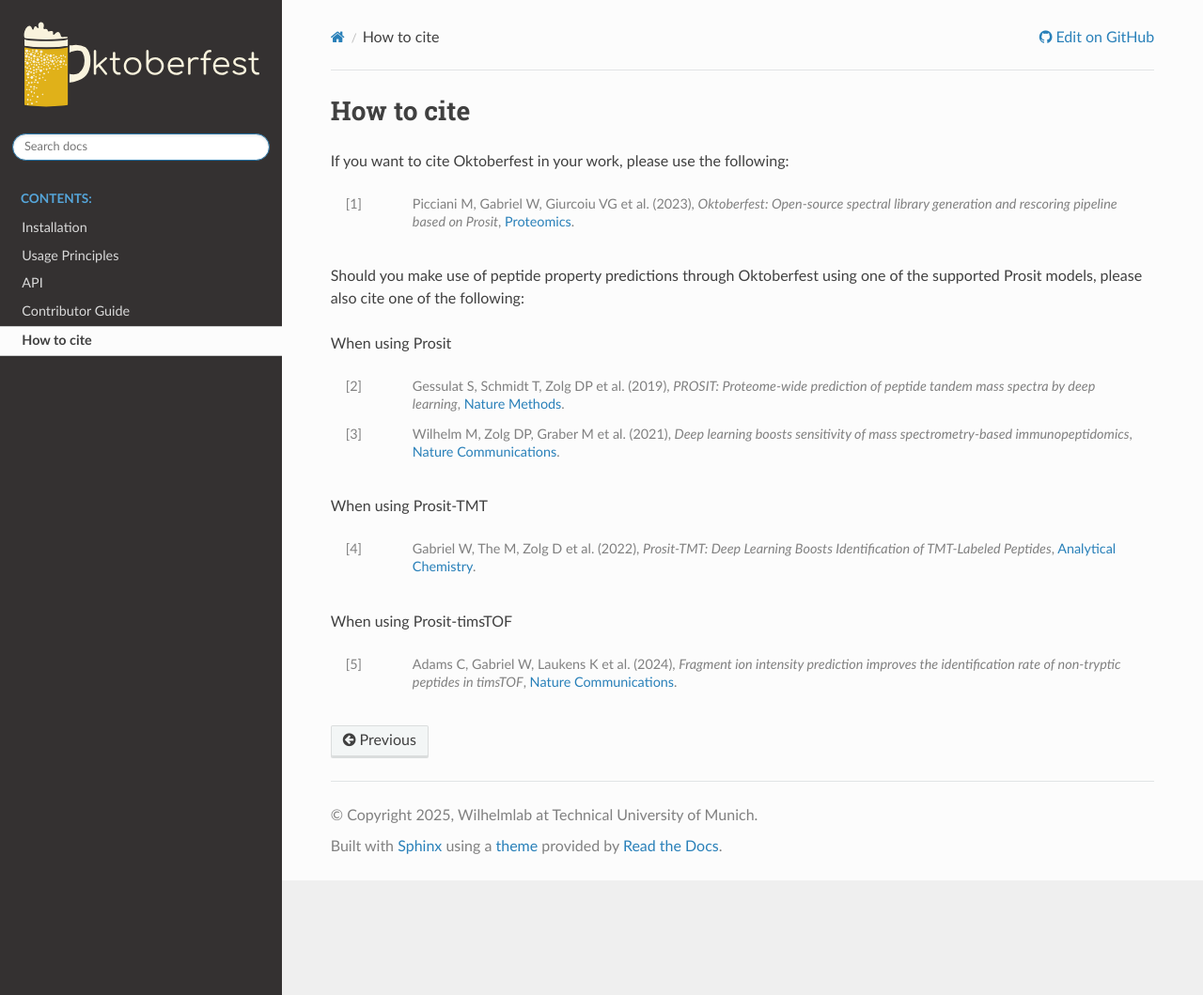
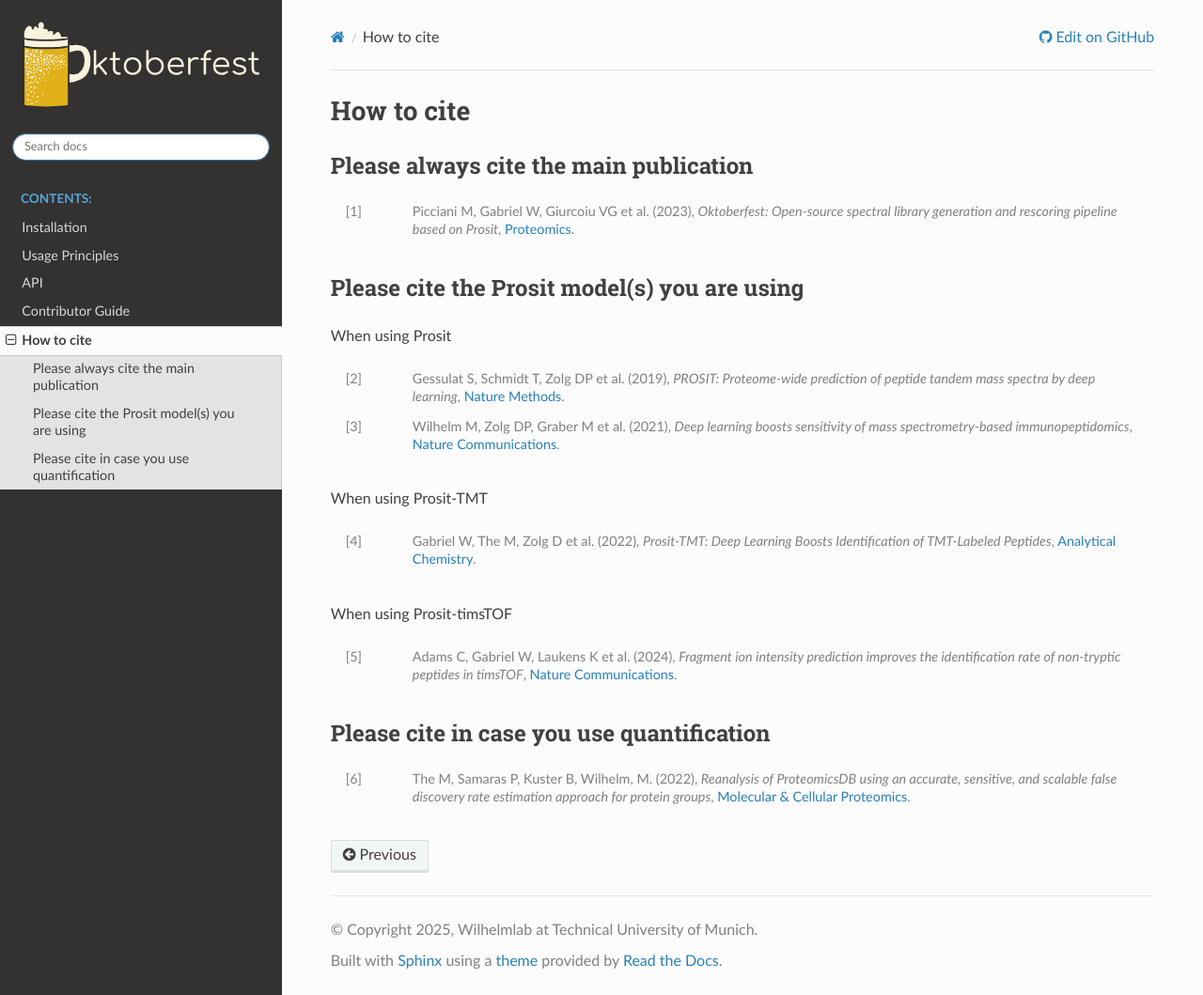
Before and after one commit to wilhelm-lab/oktoberfest, a Sphinx documentation site: the page built from docs/reference.rst, in a window 1280 px wide and 1059 px high. Shown: the whole window at 94% size. Built offline with Sphinx 7.4.7 and the Read the Docs theme 3.1.0, drawn with Linux system fonts in a browser that asks for light colours.

Commit message:
added picked to references

```diff
--- a/docs/reference.rst
+++ b/docs/reference.rst
@@ -1,13 +1,15 @@
 How to cite
 ===========
 
-If you want to cite Oktoberfest in your work, please use the following:
+Please always cite the main publication
+---------------------------------------
 
 .. [1] Picciani M, Gabriel W, Giurcoiu VG et al. (2023),
     *Oktoberfest: Open-source spectral library generation and rescoring pipeline based on Prosit*,
     `Proteomics <https://doi.org/10.1002/pmic.202300112>`__.
 
-Should you make use of peptide property predictions through Oktoberfest using one of the supported Prosit models, please also cite one of the following:
+Please cite the Prosit model(s) you are using
+---------------------------------------------
 
 When using Prosit
 
@@ -30,3 +32,10 @@
 .. [5] Adams C, Gabriel W, Laukens K et al. (2024),
     *Fragment ion intensity prediction improves the identification rate of non-tryptic peptides in timsTOF*,
     `Nature Communications <https://doi.org/10.1038/s41467-024-48322-0>`__.
+
+Please cite in case you use quantification
+------------------------------------------
+
+.. [6] The M, Samaras P, Kuster B, Wilhelm, M. (2022),
+    *Reanalysis of ProteomicsDB using an accurate, sensitive, and scalable false discovery rate estimation approach for protein groups*,
+    `Molecular & Cellular Proteomics <https://doi-org.org/10.1016/j.mcpro.2022.100437>`__.
```
Also changed, not shown: ReadMe.md (+7 -3 lines).
